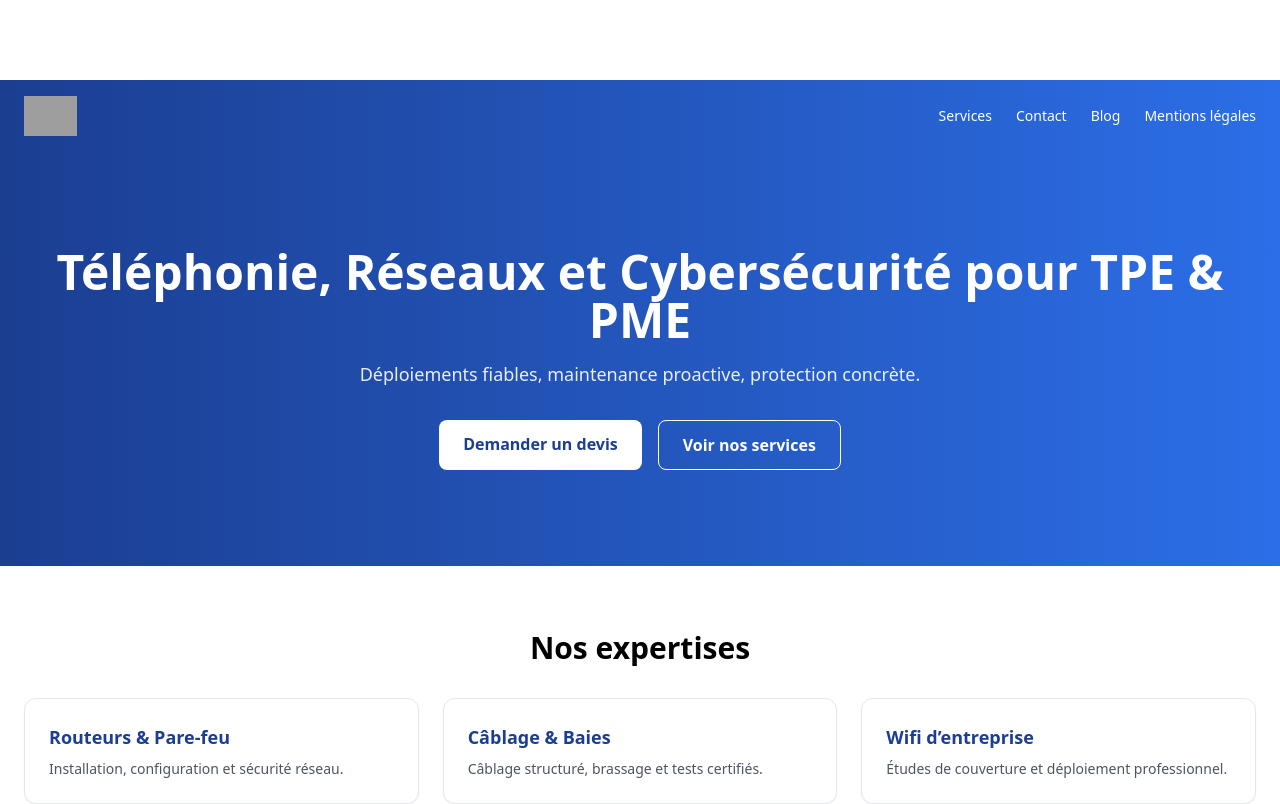
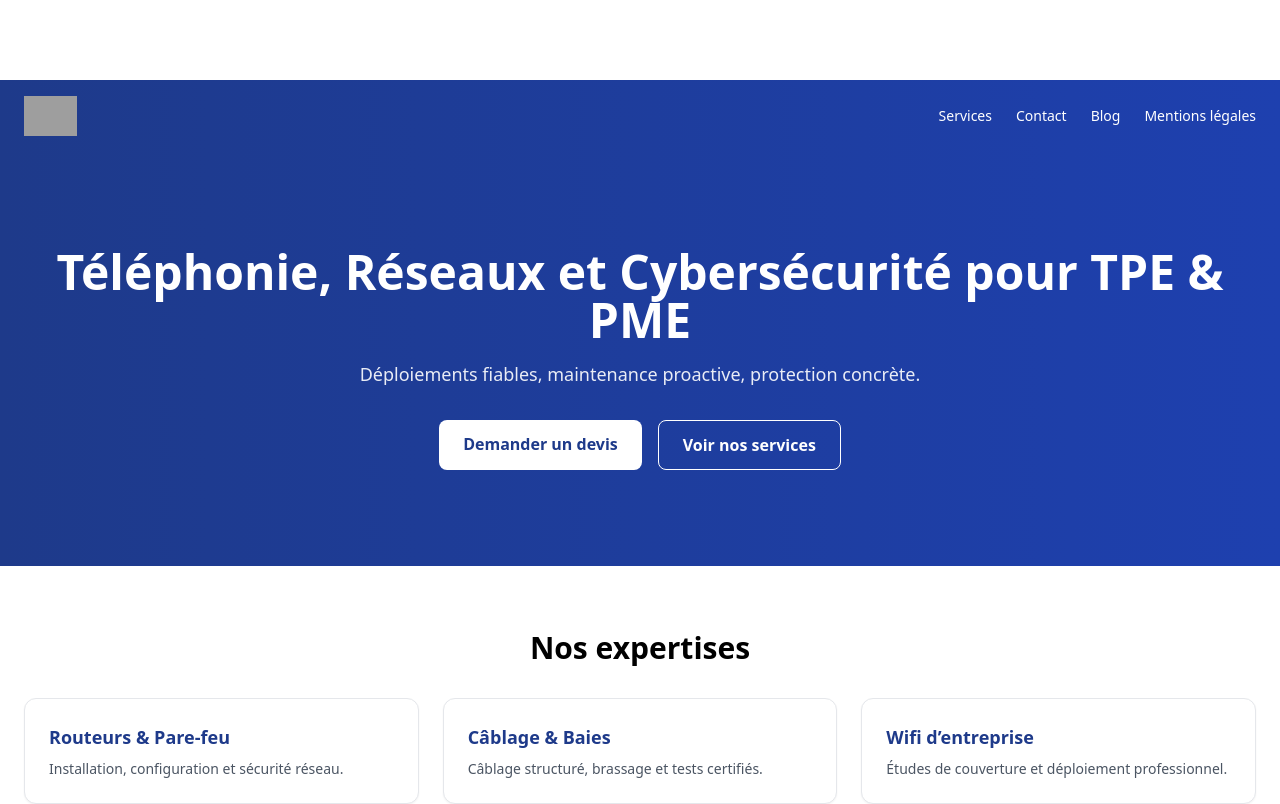
Before and after one commit to JohnKramer59/Site-web-1fonie, a React (Vite) app: page / in a window 1280 px wide. Shown: the top 804 px of the page. Built offline with nearby package versions, Linux system fonts and the light colour scheme; grey boxes are pictures that could not be loaded.

Commit message:
Update tailwind.config.js

```diff
--- a/tailwind.config.js
+++ b/tailwind.config.js
@@ -1,14 +1,15 @@
-/** @type {import('tailwindcss').Config} */
-export default {
-  content: ["./index.html", "./src/**/*.{js,jsx,ts,tsx}"], // ← indispensable
+// tailwind.config.js
+module.exports = {
+  content: ["./src/**/*.{js,jsx,ts,tsx}"],
   theme: {
     extend: {
       colors: {
-        customblue: "#2C6EE7",        // bleu clair brand
-        "customblue-dark": "#1B3E91", // bleu foncé brand
-        customblue2: "#E9F1FF"        // fond pâle brand
-      }
-    }
+        customblue: {
+          DEFAULT: "#1E40AF", // couleur principale
+          dark: "#1E3A8A",    // couleur foncée du dégradé
+        },
+      },
+    },
   },
-  plugins: []
+  plugins: [],
 };
```
